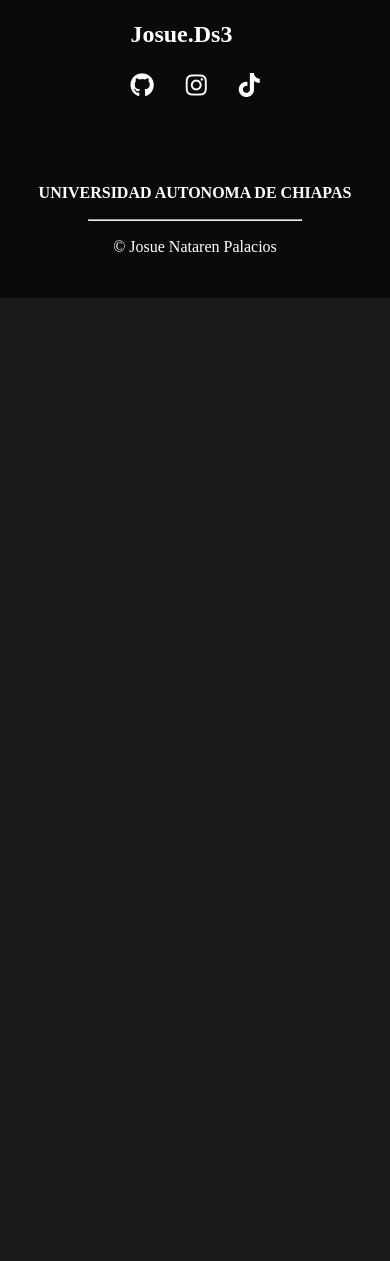
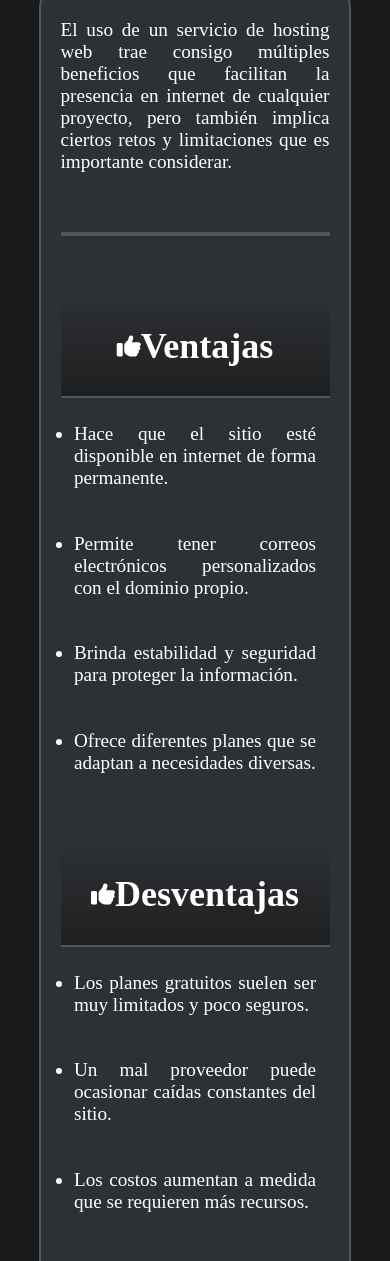
Before and after one commit to josuenataren23/Proyecto2, a plain HTML site: page html/venydes.html in a window 390 px wide. Shown: the part 739-2000 px from the top of the page. Before the commit the page ends 1037 px from the top, so only its background shows below. Drawn offline with Linux system fonts and the light colour scheme.

Commit message:
pagina ventajas v1.0

```diff
--- a/css/tiposstyle.css
+++ b/css/tiposstyle.css
@@ -46,7 +46,7 @@
     justify-content:baseline;
     align-items: center;
     padding: 2rem;
-    background-color: rgb(25, 61, 201);
+    background-color: rgba(25, 61, 201);
     border-radius: 24px;
     gap: 2rem;
 }
--- /dev/null
+++ b/css/venydestyle.css
@@ -0,0 +1,159 @@
+.contenido{
+    width: 100%;
+    display: flex;
+    flex-direction: column;
+    justify-content: center;
+    align-items: center;
+    padding: auto;
+    font-family:'Times New Roman', Times, serif;
+}
+.conten-vendes{
+    width: 80%;
+    height: auto;
+    margin-top: 5vh;
+    display: flex;
+    flex-direction: column;
+    padding: 5%;
+    background-color: rgb(45, 48, 52);
+    color: #fff;
+    border: 2px solid rgb(81, 86, 93);
+    border-radius: 30px;
+    gap: 5vh;
+}
+
+.conten-vendes p{
+    font-size: 1.5rem;
+    text-align: justify;
+}
+.conten-vendes hr{
+    margin-block: 2vh;
+    height: .4vh;
+    background-color: rgb(81, 86, 93);
+    border-style: none;
+}
+
+/*contenedores*/
+.card{
+    width: 100%;
+    height: 50vh;
+}
+.conten-vent{
+    width: 100%;
+    height: 40vh;
+    display: flex;
+}
+.conten-vent .simbol{
+    width: 50%;
+    height: 100%;
+    display: flex;
+    flex-direction: column;
+    justify-content: center;
+    align-items: center;
+    font-size: 2rem;
+    border-radius: 10px 0 0 10px;
+    background: linear-gradient(-90deg,rgba(24,24,24,.9),rgba(24,24,24,.5),rgba(24,24,24,.1));
+
+}
+.conten-vent .descrip{
+    width: 50%;
+    height: 100%;
+    display: flex;
+    box-shadow: -3px 0 rgb(81, 86, 93);
+}
+.conten-vent .descrip ul{
+    width: 100%;
+    height: 100%;
+    display: flex;
+    flex-direction: column;
+    justify-content:space-around;
+    position: relative;
+    left: 2rem;
+}
+
+
+.conten-desv{
+    width: 100%;
+    height: 40vh;
+    display: flex;
+    flex-direction: row-reverse;
+}
+.conten-desv .simbol{
+    width: 50%;
+    height: 100%;
+    display: flex;
+    flex-direction: column;
+    justify-content: center;
+    align-items: center;
+    font-size: 2rem;
+    border-radius: 0 10px 10px 0;
+    background: linear-gradient(90deg,rgba(24,24,24,.9),rgba(24,24,24,.5),rgba(24,24,24,.1));
+    box-shadow: -3px 0 rgb(81, 86, 93);
+
+}
+.conten-desv .descrip{
+    width: 50%;
+    height: 100%;
+}
+.conten-desv .descrip ul{
+    width: 100%;
+    height: 100%;
+    display: flex;
+    flex-direction: column;
+    justify-content:space-around;
+
+}
+
+
+/*Responsive*/
+@media (max-width: 992px){
+
+
+}
+@media (max-width: 768px){
+    .conten-vendes{
+        padding: 10% 5%;
+    }
+    .card{
+        width: 100%;
+        height: 60vh;
+    }
+    .conten-vendes{
+        height: auto;
+    }
+    .conten-vent{
+        flex-direction: column;
+        height: 60vh;
+    }
+    .conten-desv{
+        flex-direction: column;
+        height: 60vh;
+    }
+    .conten-vent .descrip,.conten-desv .descrip{
+        width: 100%;
+        height: 80%;
+        box-shadow: 0 0 rgb(81, 86, 93);
+    }
+    .conten-vent .simbol,.conten-desv .simbol{
+        width: 100%;
+        height: 20%;
+        flex-direction: row;
+        box-shadow: 0 2px rgb(81, 86, 93);
+        border-radius: 0;
+        background: linear-gradient(0deg,rgba(24,24,24,.7),transparent);
+        font-size: 1.5rem;
+    }
+    .conten-vent .descrip ul,.conten-desv .descrip ul{
+        width: 100%;
+        height: 100%;
+        justify-content:space-around;
+        padding:2% 5%;
+        text-align: justify;
+        font-size: 1.2rem;
+    }
+    .conten-vent .descrip ul{
+        left: 0;
+    }
+    .conten-vendes p{
+        font-size: 1.2rem;
+    }
+}
--- a/html/venydes.html
+++ b/html/venydes.html
@@ -5,6 +5,7 @@
     <meta charset="UTF-8">
     <meta name="viewport" content="width=device-width, initial-scale=1.0">
     <link rel="stylesheet" href="../css/style.css">
+    <link rel="stylesheet" href="../css/venydestyle.css">
     <script src="https://kit.fontawesome.com/4e117fba32.js" crossorigin="anonymous"></script>
     <title>Ventajas y Desventajas de Hostings Web</title>
 </head>
@@ -31,7 +32,49 @@
         <h1 class="tipos">Ventajas Y Desventajas</h1>
     </div>
 
+    <div class="contenido">
+        <div class="conten-vendes">
+            <p>El uso de un servicio de hosting web trae consigo múltiples beneficios que facilitan la presencia en internet de
+                cualquier proyecto, pero también implica ciertos retos y limitaciones que es importante considerar.</p>
+            <hr>
+            <div class="card">
+                <div class="conten-vent">
+                <div class="simbol">
+                    <i class="fa-solid fa-thumbs-up"></i>
+                    <h2>Ventajas</h2>
+                </div>
 
+                <div class="descrip">
+                    <ul>
+                        <li>Hace que el sitio esté disponible en internet de forma permanente.</li>
+                        <li>Permite tener correos electrónicos personalizados con el dominio propio.</li>
+                        <li>Brinda estabilidad y seguridad para proteger la información.</li>
+                        <li>Ofrece diferentes planes que se adaptan a necesidades diversas.</li>
+                    </ul>
+                </div>
+            </div>
+            </div>
+
+            <div class="card">
+                <div class="conten-desv">
+                <div class="simbol">
+                    <i class="fa-solid fa-thumbs-up"></i>
+                    <h2>Desventajas</h2>
+                </div>
+
+                <div class="descrip">
+                    <ul>
+                        <li>Los planes gratuitos suelen ser muy limitados y poco seguros.</li>
+                        <li>Un mal proveedor puede ocasionar caídas constantes del sitio.</li>
+                        <li>Los costos aumentan a medida que se requieren más recursos.</li>
+                        <li>Algunos servicios requieren conocimientos técnicos para configurarlos
+                            adecuadamente.</li>
+                    </ul>
+                </div>
+            </div>
+            </div>
+        </div>
+    </div>
 
     <footer class="footer">
         <div class="autor">
```
Also changed, not shown: html/tipos.html (+42 -22 lines), index.html (+6 -3 lines).
